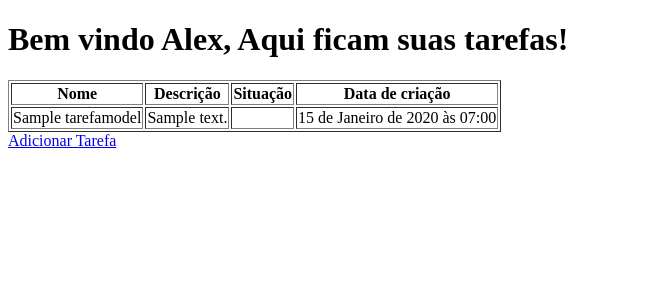
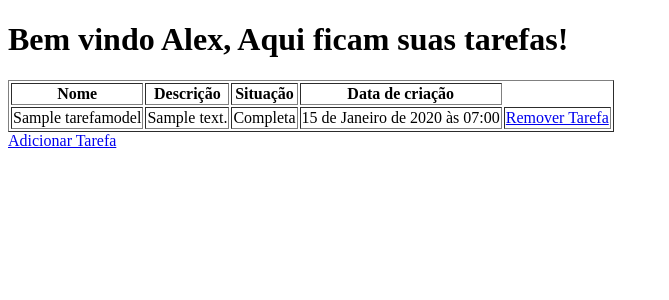
Before and after one commit to AlexOnn1/Primeiro-projeto-django, a Django app: page /tarefas/ in a window 1280 px wide. Shown: the top 300 px of the page, without its empty margins (0-669 px from the left). Run offline with Django 5.2, Linux system fonts and the light colour scheme; tables that the repository leaves empty hold one stand-in row (values such as "Sample post").

Commit message:
Feito funcionalidade de remover tarefas da lista

```diff
--- a/lista_de_tarefas/urls.py
+++ b/lista_de_tarefas/urls.py
@@ -5,6 +5,6 @@ app_name="lista_de_tarefas"
 
 urlpatterns = [
     path("", views.tarefas_home, name='home'),
-    path("adicionar/", views.tarefas_adicionar, name="adicionar")
-
+    path("adicionar/", views.tarefas_adicionar, name="adicionar"),
+    path("remover/<int:id>", views.tarefas_remover, name="remover")
 ]
--- a/lista_de_tarefas/views.py
+++ b/lista_de_tarefas/views.py
@@ -1,4 +1,4 @@
-from django.shortcuts import render,redirect
+from django.shortcuts import render,redirect,get_object_or_404
 from django.http import HttpRequest
 from .forms import TarefaForm
 from .models import TarefaModel
@@ -21,3 +21,8 @@ def tarefas_adicionar(request:HttpRequest):
         "form" : TarefaForm
     }
     return render(request, 'lista_de_tarefas/adicionar.html', contexto)
+
+def tarefas_remover(request:HttpRequest, id):
+    tarefa = get_object_or_404(TarefaModel, id=id)
+    tarefa.delete()
+    return redirect("lista_de_tarefas:home")
--- a/templates/lista_de_tarefas/home.html
+++ b/templates/lista_de_tarefas/home.html
@@ -19,8 +19,9 @@
                 <tr>
                     <td>{{tarefa.nome}}</td>
                     <td>{{tarefa.descricao}}</td>
-                    <td>{{tarefa.situacao}}</td>
+                    <td>{%if tarefa.completa == True %} Completa {% else %} Incompleta {% endif %}</td>
                     <td>{{tarefa.data_criacao}}</td>
+                    <td><a href="{% url 'lista_de_tarefas:remover' tarefa.id %}">Remover Tarefa</a></td>
                 </tr>
             {% endfor %}
     </table>
```
